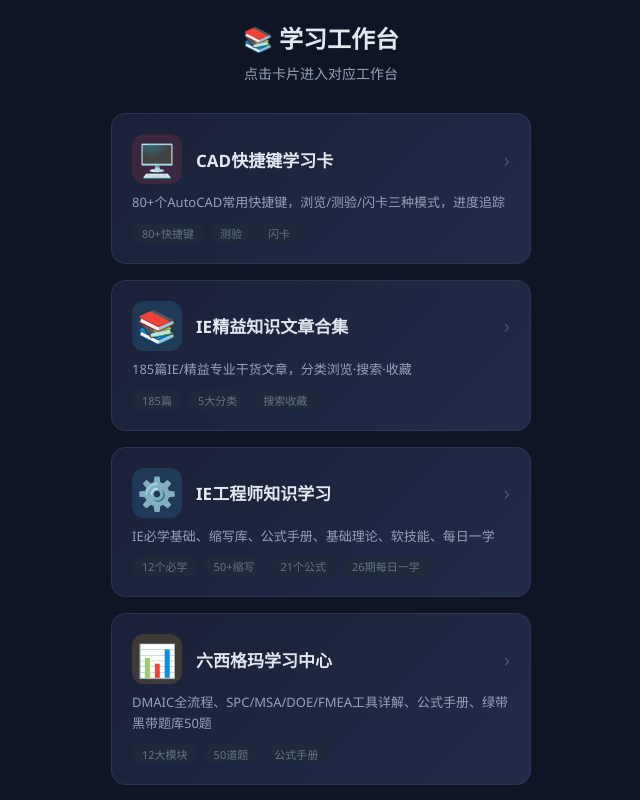
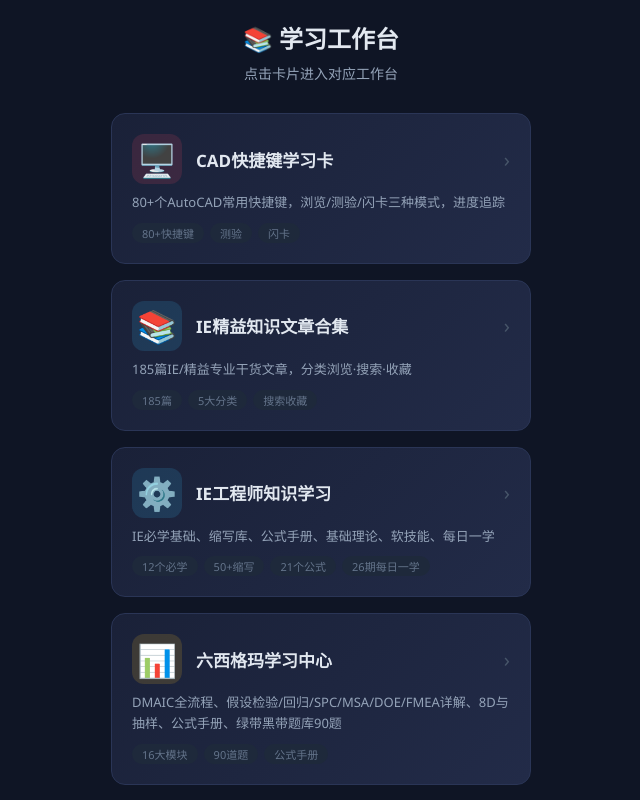
Before and after one commit to 1163489248/ie-workbench, a plain HTML site: page index.html in a window 1280 px wide. Shown: the top 800 px of the page, without its empty margins (319-959 px from the left). Drawn offline with Linux system fonts and the light colour scheme.

Commit message:
六西格玛卡片: 16大模块/90道题

```diff
--- a/index.html
+++ b/index.html
@@ -70,8 +70,8 @@
 <div class="card-title">六西格玛学习中心</div>
 <div class="card-arrow">›</div>
 </div>
-<div class="card-desc">DMAIC全流程、SPC/MSA/DOE/FMEA工具详解、公式手册、绿带黑带题库50题</div>
-<div class="card-tags"><span class="tag">12大模块</span><span class="tag">50道题</span><span class="tag">公式手册</span></div>
+<div class="card-desc">DMAIC全流程、假设检验/回归/SPC/MSA/DOE/FMEA详解、8D与抽样、公式手册、绿带黑带题库90题</div>
+<div class="card-tags"><span class="tag">16大模块</span><span class="tag">90道题</span><span class="tag">公式手册</span></div>
 </a>
 
 <a class="card" href="six-sigma-book.html">
```
